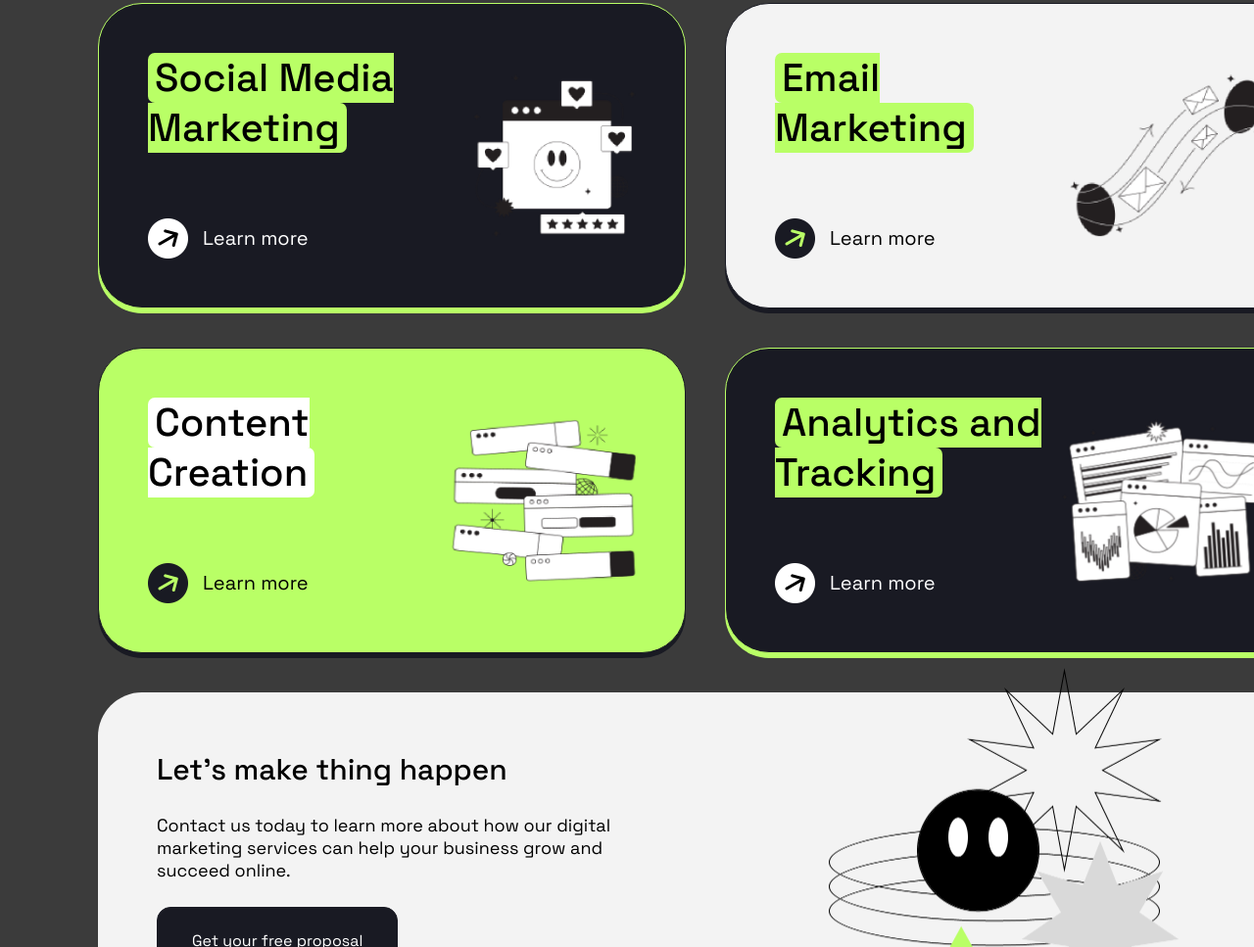
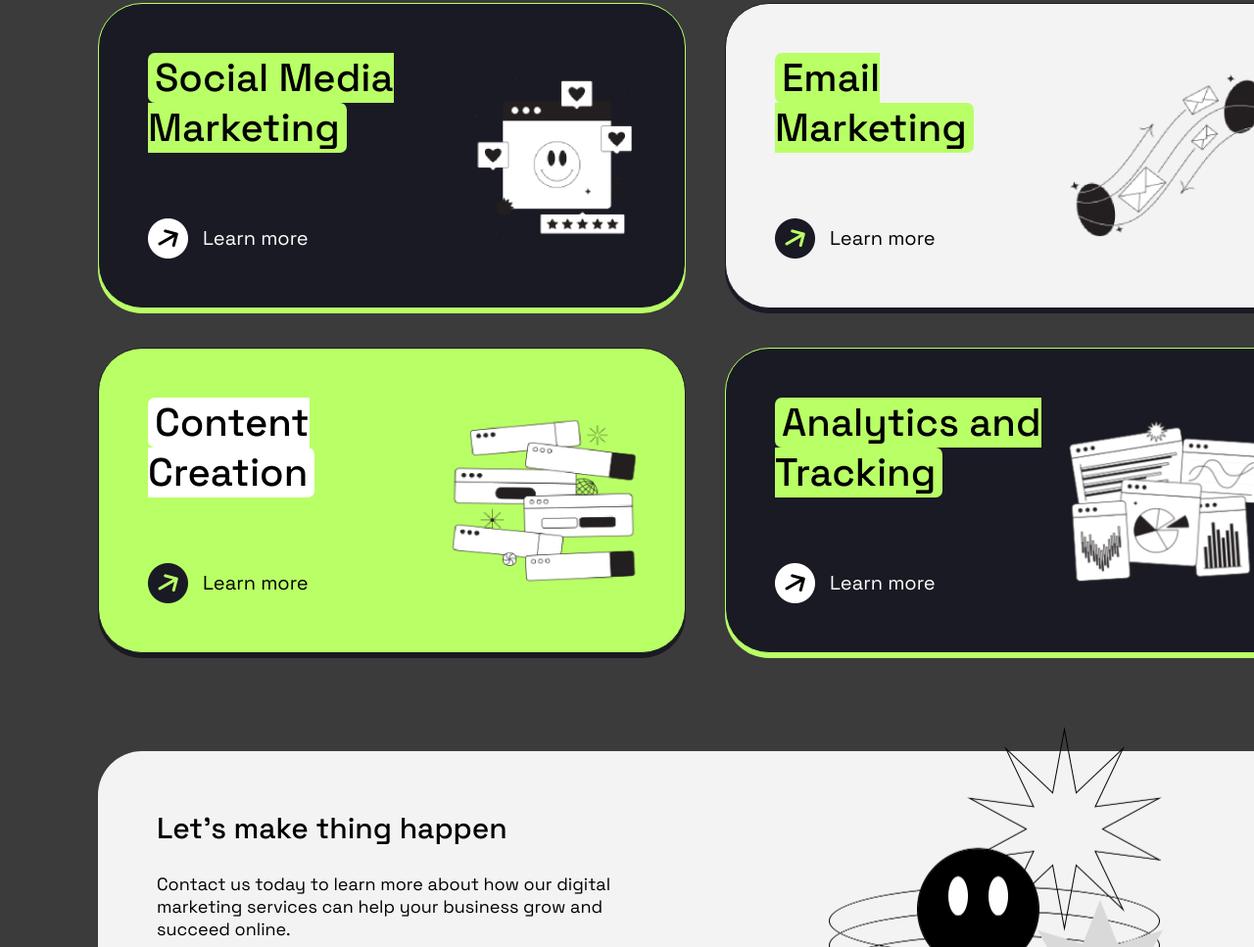
Before and after one commit to DovhalMykhailo/Positivus, a plain HTML site: page index.html in a window 1280 px wide. Shown: the part 1346-2313 px from the top of the page at 98% size. Drawn offline with Linux system fonts and the light colour scheme.

Commit message:
fix: :bug: Fixed bug with padding-bottom of cards section

```diff
--- a/index.html
+++ b/index.html
@@ -47,6 +47,7 @@
         <h2 class="label">Services</h2>
         <p class="subheading__text">At our digital marketing agency, we offer a range of services to help businesses grow and succeed online. These services include:</p>
     </div>
+    <div class="cards-section">
     <div class="cards">
         <div class="cards-item  cards-item--white">
             <div class="cards-item-content">
@@ -113,6 +114,7 @@
             <img src="images/cards-images/image-6.png" alt="" class="cards-item__image">
         </div>
     </div>
+    </div>
     <div class="cta">
         <div class="cta-container">
             <h2 class="cta__title">Let's make thing happen</h2>
--- a/style.css
+++ b/style.css
@@ -130,7 +130,7 @@ a {
     padding-bottom: 40px;
 }
 
-.cards:nth-last-child(3) {
+.cards:nth-last-child(1) {
     padding-bottom: 100px;
 }
 
```
